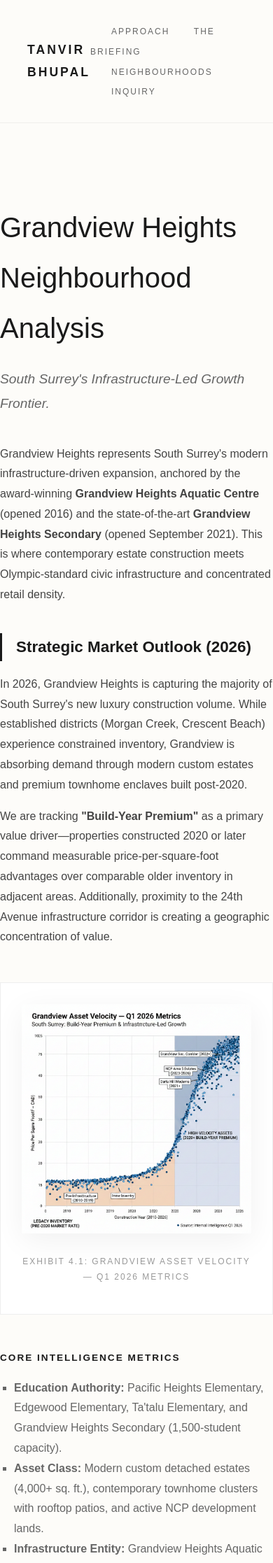
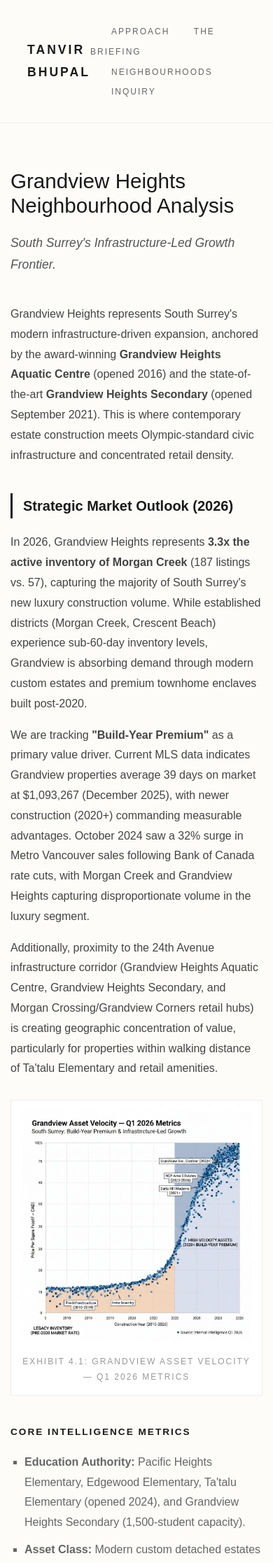
Before and after one commit to gvancouverhomes/tanvirbhupal-site, a Jekyll site: the page built from neighbourhoods/grandview-heights.md, in a window 390 px wide. Shown: the top 2234 px of the page at 70% size. Built offline with Jekyll 4.4.1, drawn with Linux system fonts in a browser that asks for light colours; some of the changed text lies outside the part shown.

Commit message:
Update grandview-heights.md

```diff
--- a/neighbourhoods/grandview-heights.md
+++ b/neighbourhoods/grandview-heights.md
@@ -5,72 +5,119 @@ description: Strategic analysis of Grandview Heights infrastructure growth, the
 permalink: /neighbourhoods/grandview-heights/
 ---
 
-<section class="section-pad" style="padding: 80px 0;">
-  <div style="max-width: 800px; margin: 0 auto;">
-    <h1 style="font-size: 2.5rem; font-weight: normal; color: #1a1a1a; margin-bottom: 20px;">Grandview Heights Neighbourhood Analysis</h1>
-    <p style="font-size: 1.2rem; color: #666; margin-bottom: 40px; font-style: italic;">South Surrey's Infrastructure-Led Growth Frontier.</p>
+<style>
+  /* Variables & Root */
+  :root { --dark: #1a1a1a; --mid: #555; --light: #666; --border: #eee; --bg-alt: #fafafa; --meta: #999; }
 
-    <div style="color: #444; line-height: 1.8;">
-        <p>Grandview Heights represents South Surrey's modern infrastructure-driven expansion, anchored by the award-winning <strong>Grandview Heights Aquatic Centre</strong> (opened 2016) and the state-of-the-art <strong>Grandview Heights Secondary</strong> (opened September 2021). This is where contemporary estate construction meets Olympic-standard civic infrastructure and concentrated retail density.</p>
+  /* Base Layout */
+  .intel-container { max-width: 800px; margin: 0 auto; padding: 60px 20px; color: #444; line-height: 1.8; }
 
-        <h2 style="font-size: 1.4rem; color: #1a1a1a; margin-top: 40px; border-left: 3px solid #1a1a1a; padding-left: 20px;">Strategic Market Outlook (2026)</h2>
-        <p>In 2026, Grandview Heights is capturing the majority of South Surrey's new luxury construction volume. While established districts (Morgan Creek, Crescent Beach) experience constrained inventory, Grandview is absorbing demand through modern custom estates and premium townhome enclaves built post-2020.</p>
+  /* Typography */
+  .intel-header { font-size: 2.5rem; font-weight: normal; color: var(--dark); margin-bottom: 20px; line-height: 1.2; }
+  .intel-sub { font-size: 1.2rem; color: var(--mid); margin-bottom: 40px; font-style: italic; }
+  .section-title { font-size: 1.4rem; color: var(--dark); margin-top: 40px; border-left: 3px solid var(--dark); padding-left: 20px; margin-bottom: 20px; }
+  .metric-label { text-transform: uppercase; font-size: 0.85rem; letter-spacing: 2px; color: var(--dark); margin-top: 40px; margin-bottom: 15px; font-weight: bold; }
 
-        <p>We are tracking <strong>"Build-Year Premium"</strong> as a primary value driver—properties constructed 2020 or later command measurable price-per-square-foot advantages over comparable older inventory in adjacent areas. Additionally, proximity to the 24th Avenue infrastructure corridor is creating a geographic concentration of value.</p>
+  /* Lists */
+  .metric-list { padding-left: 20px; list-style-type: square; color: var(--light); margin-bottom: 30px; }
+  .metric-list li { margin-bottom: 10px; }
 
-        <div style="margin: 50px 0; text-align: center; background: #fff; padding: 30px; border: 1px solid #eee;">
-          <img src="/assets/images/grandview-matrix-2026.png" alt="Grandview Heights Growth Velocity Matrix showing infrastructure-led appreciation and build-year premiums" style="max-width: 100%; height: auto; box-shadow: 0 10px 40px rgba(0,0,0,0.06);">
-          <p style="font-size: 0.75rem; color: #999; margin-top: 20px; text-transform: uppercase; letter-spacing: 2px;">Exhibit 4.1: Grandview Asset Velocity — Q1 2026 Metrics</p>
-        </div>
+  /* Data Exhibit - Flat/Professional */
+  .data-exhibit { margin: 50px 0; text-align: center; background: #fff; padding: 30px; border: 1px solid var(--border); }
+  .data-exhibit img { max-width: 100%; height: auto; display: block; margin: 0 auto; }
+  .caption { font-size: 0.75rem; color: var(--meta); margin-top: 20px; text-transform: uppercase; letter-spacing: 2px; }
 
-        <h3 style="margin-top: 40px; color: #1a1a1a; text-transform: uppercase; font-size: 0.85rem; letter-spacing: 2px;">Core Intelligence Metrics</h3>
-        <ul style="padding-left: 20px; list-style-type: square; color: #666;">
-            <li><strong>Education Authority:</strong> Pacific Heights Elementary, Edgewood Elementary, Ta'talu Elementary, and Grandview Heights Secondary (1,500-student capacity).</li>
-            <li><strong>Asset Class:</strong> Modern custom detached estates (4,000+ sq. ft.), contemporary townhome clusters with rooftop patios, and active NCP development lands.</li>
-            <li><strong>Infrastructure Entity:</strong> Grandview Heights Aquatic Centre (Olympic-standard facility) and Grandview Corners/Morgan Crossing retail hubs.</li>
-            <li><strong>Zoning Context:</strong> Active NCP (Neighbourhood Concept Plan) areas including Darts Hill, Orchard Grove, Redwood Heights, and Area 5.</li>
-        </ul>
-    </div>
+  /* Call to Action Card */
+  .audit-card { margin-top: 60px; padding: 40px; background: #fdfcf9; border: 1px solid var(--border); }
+  .audit-title { margin-bottom: 10px; font-weight: bold; color: var(--dark); }
+  .audit-text { font-size: 0.95rem; color: #444; margin-bottom: 20px; }
+  .audit-btn { display: inline-block; padding: 12px 25px; background: var(--dark); color: #fff; text-decoration: none; font-size: 0.8rem; letter-spacing: 1px; transition: background 0.2s ease; border: 1px solid var(--dark); }
+  .audit-btn:hover { background: var(--mid); border-color: var(--mid); }
 
-    <div style="margin-top: 60px; padding: 40px; background: #fdfcf9; border: 1px solid #eee;">
-        <h4 style="margin-bottom: 10px; font-weight: bold;">Development Portfolio Review</h4>
-        <p style="font-size: 0.95rem; color: #444; margin-bottom: 20px;">Grandview values in 2026 reflect a structural shift from rural acreages to NCP-guided modern estates. For a strategic audit of your Grandview property or development potential analysis, please initiate an inquiry.</p>
-        <a href="/contact" style="display: inline-block; padding: 12px 25px; background: #1a1a1a; color: #fff; text-decoration: none; font-size: 0.8rem; letter-spacing: 1px;">REQUEST STRATEGIC AUDIT</a>
-    </div>
+  /* Navigation Grid */
+  .nav-section { padding: 80px 20px; border-top: 1px solid var(--border); background: var(--bg-alt); }
+  .nav-section-title { font-size: 0.75rem; text-transform: uppercase; letter-spacing: 3px; color: var(--meta); margin-bottom: 40px; text-align: center; }
+  .nav-grid { display: grid; grid-template-columns: repeat(auto-fit, minmax(200px, 1fr)); gap: 20px; max-width: 1100px; margin: 0 auto; }
+  .nav-card { display: block; padding: 30px 15px; background: #fff; border: 1px solid var(--border); text-decoration: none; transition: border-color 0.2s ease; text-align: center; }
+  .nav-card:hover { border-color: var(--dark); }
+  .nav-tag { display: block; font-size: 0.6rem; color: var(--meta); text-transform: uppercase; letter-spacing: 1px; margin-bottom: 8px; }
+  .nav-name { display: block; font-size: 1rem; color: var(--dark); font-weight: bold; }
+
+  /* Responsive Hardening */
+  @media (max-width: 768px) {
+    .intel-container { padding: 40px 15px; }
+    .intel-header { font-size: 1.85rem; }
+    .intel-sub { font-size: 1.1rem; }
+    .section-title { font-size: 1.25rem; padding-left: 15px; }
+    .data-exhibit { padding: 15px; margin: 30px 0; }
+    .audit-card { padding: 25px 20px; }
+    .nav-section { padding: 50px 15px; }
+    .nav-grid { gap: 12px; }
+  }
+</style>
+
+<article class="intel-container">
+  <header>
+    <h1 class="intel-header">Grandview Heights Neighbourhood Analysis</h1>
+    <p class="intel-sub">South Surrey's Infrastructure-Led Growth Frontier.</p>
+  </header>
+
+  <section>
+    <p>Grandview Heights represents South Surrey's modern infrastructure-driven expansion, anchored by the award-winning <strong>Grandview Heights Aquatic Centre</strong> (opened 2016) and the state-of-the-art <strong>Grandview Heights Secondary</strong> (opened September 2021). This is where contemporary estate construction meets Olympic-standard civic infrastructure and concentrated retail density.</p>
+
+    <h2 class="section-title">Strategic Market Outlook (2026)</h2>
+    <p>In 2026, Grandview Heights represents <strong>3.3x the active inventory of Morgan Creek</strong> (187 listings vs. 57), capturing the majority of South Surrey's new luxury construction volume. While established districts (Morgan Creek, Crescent Beach) experience sub-60-day inventory levels, Grandview is absorbing demand through modern custom estates and premium townhome enclaves built post-2020.</p>
+
+    <p>We are tracking <strong>"Build-Year Premium"</strong> as a primary value driver. Current MLS data indicates Grandview properties average 39 days on market at $1,093,267 (December 2025), with newer construction (2020+) commanding measurable advantages. October 2024 saw a 32% surge in Metro Vancouver sales following Bank of Canada rate cuts, with Morgan Creek and Grandview Heights capturing disproportionate volume in the luxury segment.</p>
+
+    <p>Additionally, proximity to the 24th Avenue infrastructure corridor (Grandview Heights Aquatic Centre, Grandview Heights Secondary, and Morgan Crossing/Grandview Corners retail hubs) is creating geographic concentration of value, particularly for properties within walking distance of Ta'talu Elementary and retail amenities.</p>
+
+    <figure class="data-exhibit">
+      <img src="/assets/images/grandview-matrix-2026.png" alt="Strategic scatter plot correlating construction year and price-per-square-foot in Grandview Heights.">
+      <figcaption class="caption">Exhibit 4.1: Grandview Asset Velocity — Q1 2026 Metrics</figcaption>
+    </figure>
+
+    <h3 class="metric-label">Core Intelligence Metrics</h3>
+    <ul class="metric-list">
+        <li><strong>Education Authority:</strong> Pacific Heights Elementary, Edgewood Elementary, Ta'talu Elementary (opened 2024), and Grandview Heights Secondary (1,500-student capacity).</li>
+        <li><strong>Asset Class:</strong> Modern custom detached estates (4,000+ sq. ft., predominantly 2020-2026 construction), contemporary townhome clusters with rooftop patios, and active NCP development lands.</li>
+        <li><strong>Infrastructure Entity:</strong> Grandview Heights Aquatic Centre (Olympic-standard facility) and Grandview Corners/Morgan Crossing retail corridor.</li>
+        <li><strong>Zoning Context:</strong> Active NCP areas including Darts Hill (approved 2021, 1,416 units across 101 acres), Orchard Grove, Redwood Heights, and Grandview Heights Area 5.</li>
+    </ul>
+  </section>
+
+  <footer class="audit-card">
+    <h4 class="audit-title">Development Portfolio Review</h4>
+    <p class="audit-text">Grandview values in 2026 reflect a structural shift from rural acreages to NCP-guided modern estates. The Darts Hill NCP alone envisions 1,316 townhomes and 100 single-family homes, with development accelerating as water infrastructure upgrades along 24th Avenue complete.</p>
+    <p class="audit-text">For a strategic audit of your Grandview property or development potential analysis in active NCP zones, please initiate an inquiry.</p>
+    <a href="/contact" class="audit-btn">REQUEST STRATEGIC AUDIT</a>
+  </footer>
+</article>
+
+<aside class="nav-section">
+  <div style="max-width: 1100px; margin: 0 auto;">
+    <h2 class="nav-section-title">Compare Strategic Locations</h2>
+    <nav class="nav-grid" aria-label="Neighborhood navigation">
+      <a href="/neighbourhoods/ocean-park/" class="nav-card">
+        <span class="nav-tag">The Cornerstone</span>
+        <span class="nav-name">Ocean Park &rarr;</span>
+      </a>
+      <a href="/neighbourhoods/morgan-creek/" class="nav-card">
+        <span class="nav-tag">The Strategic Anchor</span>
+        <span class="nav-name">Morgan Creek &rarr;</span>
+      </a>
+      <a href="/neighbourhoods/elgin-chantrell/" class="nav-card">
+        <span class="nav-tag">The Prestige Nucleus</span>
+        <span class="nav-name">Elgin Chantrell &rarr;</span>
+      </a>
+      <a href="/neighbourhoods/panorama-ridge/" class="nav-card">
+        <span class="nav-tag">The Heritage Summit</span>
+        <span class="nav-name">Panorama Ridge &rarr;</span>
+      </a>
+      <a href="/neighbourhoods/fraser-heights/" class="nav-card">
+        <span class="nav-tag">The Elevated Gateway</span>
+        <span class="nav-name">Fraser Heights &rarr;</span>
+      </a>
+    </nav>
   </div>
-</section>
-
-<section style="padding: 80px 0; border-top: 1px solid #eee; background: #fafafa;">
-  <div style="max-width: 1100px; margin: 0 auto; text-align: center;">
-    <h2 style="font-size: 0.75rem; text-transform: uppercase; letter-spacing: 3px; color: #999; margin-bottom: 40px;">Compare Strategic Locations</h2>
-
-    <div style="display: grid; grid-template-columns: repeat(auto-fit, minmax(180px, 1fr)); gap: 15px; padding: 0 20px;">
-
-      <a href="/neighbourhoods/ocean-park/" style="display: block; padding: 25px 10px; background: #fff; border: 1px solid #eee; text-decoration: none;">
-        <span style="display: block; font-size: 0.55rem; color: #999; text-transform: uppercase; letter-spacing: 1px; margin-bottom: 8px;">The Cornerstone</span>
-        <span style="display: block; font-size: 0.9rem; color: #1a1a1a; font-weight: bold;">Ocean Park &rarr;</span>
-      </a>
-
-      <a href="/neighbourhoods/morgan-creek/" style="display: block; padding: 25px 10px; background: #fff; border: 1px solid #eee; text-decoration: none;">
-        <span style="display: block; font-size: 0.55rem; color: #999; text-transform: uppercase; letter-spacing: 1px; margin-bottom: 8px;">The Strategic Anchor</span>
-        <span style="display: block; font-size: 0.9rem; color: #1a1a1a; font-weight: bold;">Morgan Creek &rarr;</span>
-      </a>
-
-      <a href="/neighbourhoods/elgin-chantrell/" style="display: block; padding: 25px 10px; background: #fff; border: 1px solid #eee; text-decoration: none;">
-        <span style="display: block; font-size: 0.55rem; color: #999; text-transform: uppercase; letter-spacing: 1px; margin-bottom: 8px;">The Prestige Nucleus</span>
-        <span style="display: block; font-size: 0.9rem; color: #1a1a1a; font-weight: bold;">Elgin Chantrell &rarr;</span>
-      </a>
-
-      <a href="/neighbourhoods/panorama-ridge/" style="display: block; padding: 25px 10px; background: #fff; border: 1px solid #eee; text-decoration: none;">
-        <span style="display: block; font-size: 0.55rem; color: #999; text-transform: uppercase; letter-spacing: 1px; margin-bottom: 8px;">The Heritage Summit</span>
-        <span style="display: block; font-size: 0.9rem; color: #1a1a1a; font-weight: bold;">Panorama Ridge &rarr;</span>
-      </a>
-
-      <a href="/neighbourhoods/fraser-heights/" style="display: block; padding: 25px 10px; background: #fff; border: 1px solid #eee; text-decoration: none;">
-        <span style="display: block; font-size: 0.55rem; color: #999; text-transform: uppercase; letter-spacing: 1px; margin-bottom: 8px;">The Elevated Gateway</span>
-        <span style="display: block; font-size: 0.9rem; color: #1a1a1a; font-weight: bold;">Fraser Heights &rarr;</span>
-      </a>
-
-    </div>
-  </div>
-</section>
+</aside>
```
